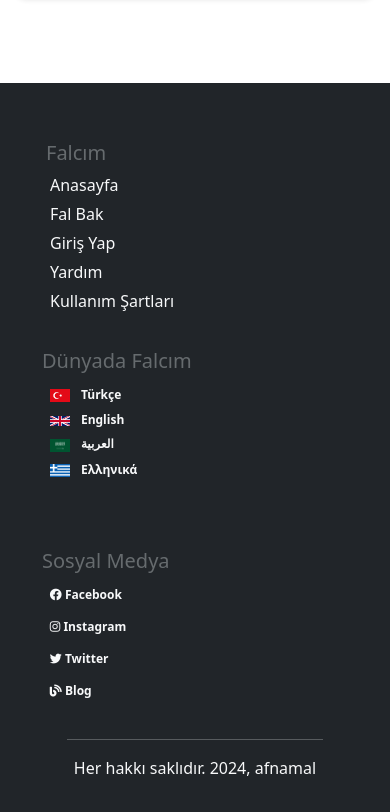
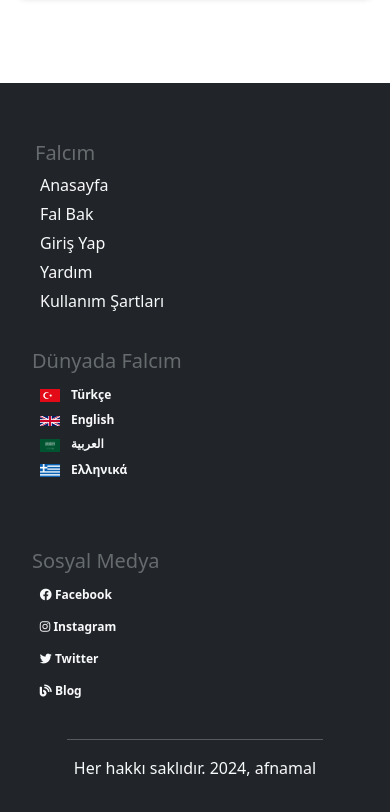
Before and after one commit to afnamal/falcim, a Vue app: page / in a window 390 px wide. Shown: the part 2124-2936 px from the top of the page. Built offline with nearby package versions, Linux system fonts and the light colour scheme; no server answers; the database is empty; what vue-toast-notification would draw is missing.

Commit message:
Update FooterComp.vue

```diff
--- a/src/components/FooterComp.vue
+++ b/src/components/FooterComp.vue
@@ -180,7 +180,8 @@ h5 {
 @media (max-width: 768px) {
   .footer-content {
     flex-direction: column;
-    align-items: flex-start !important;
+    align-items: flex-start ;
+    margin-left: -10px;
   }
 
   .footer-column {
@@ -198,7 +199,7 @@ h5 {
     padding-left: 8px; /* Add padding to the left to align better */
   }
   .first h5{
-    padding-left: 4px; /* Add padding to the left to align better */
+    padding-left: 3px; /* Add padding to the left to align better */
   }
 }
 
```
